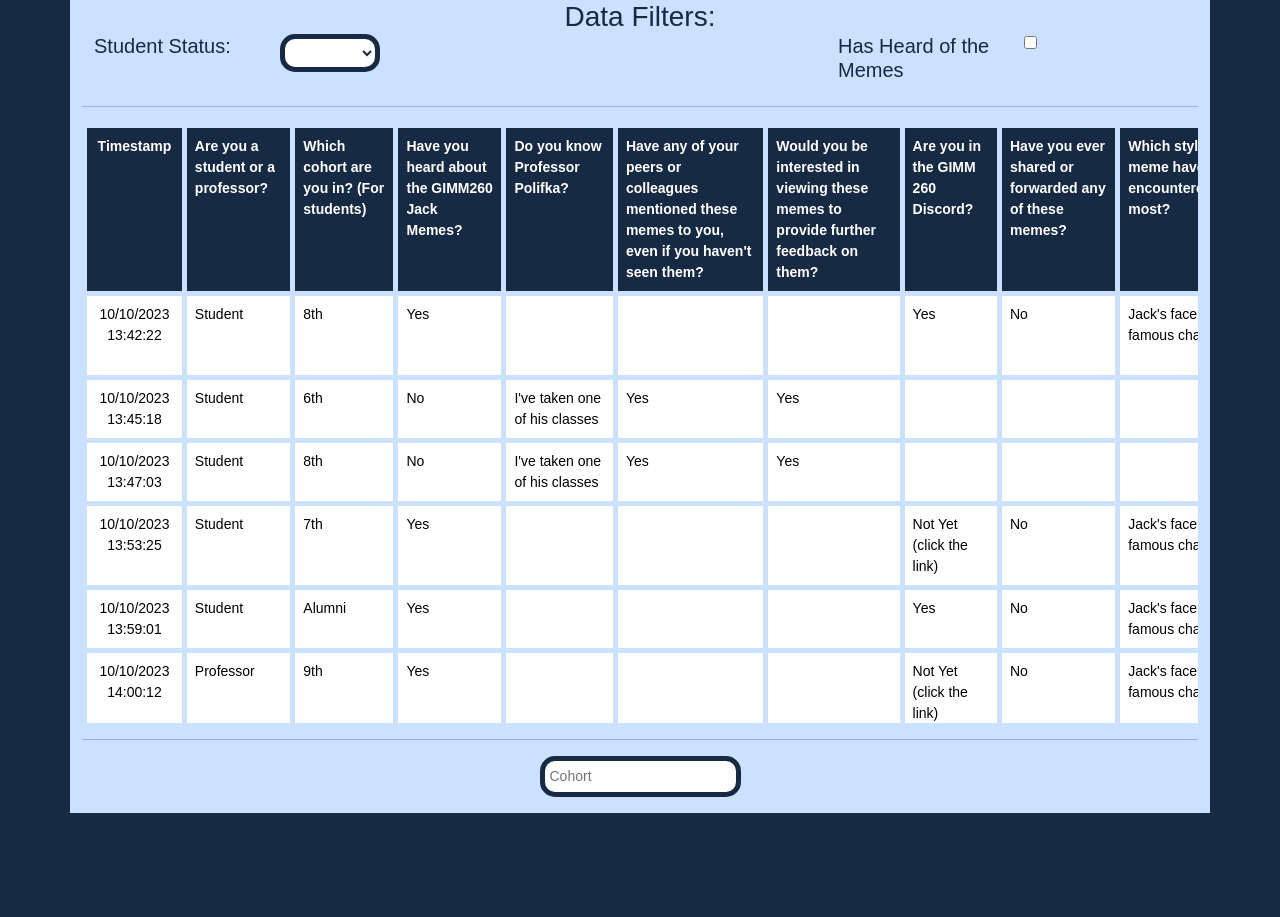
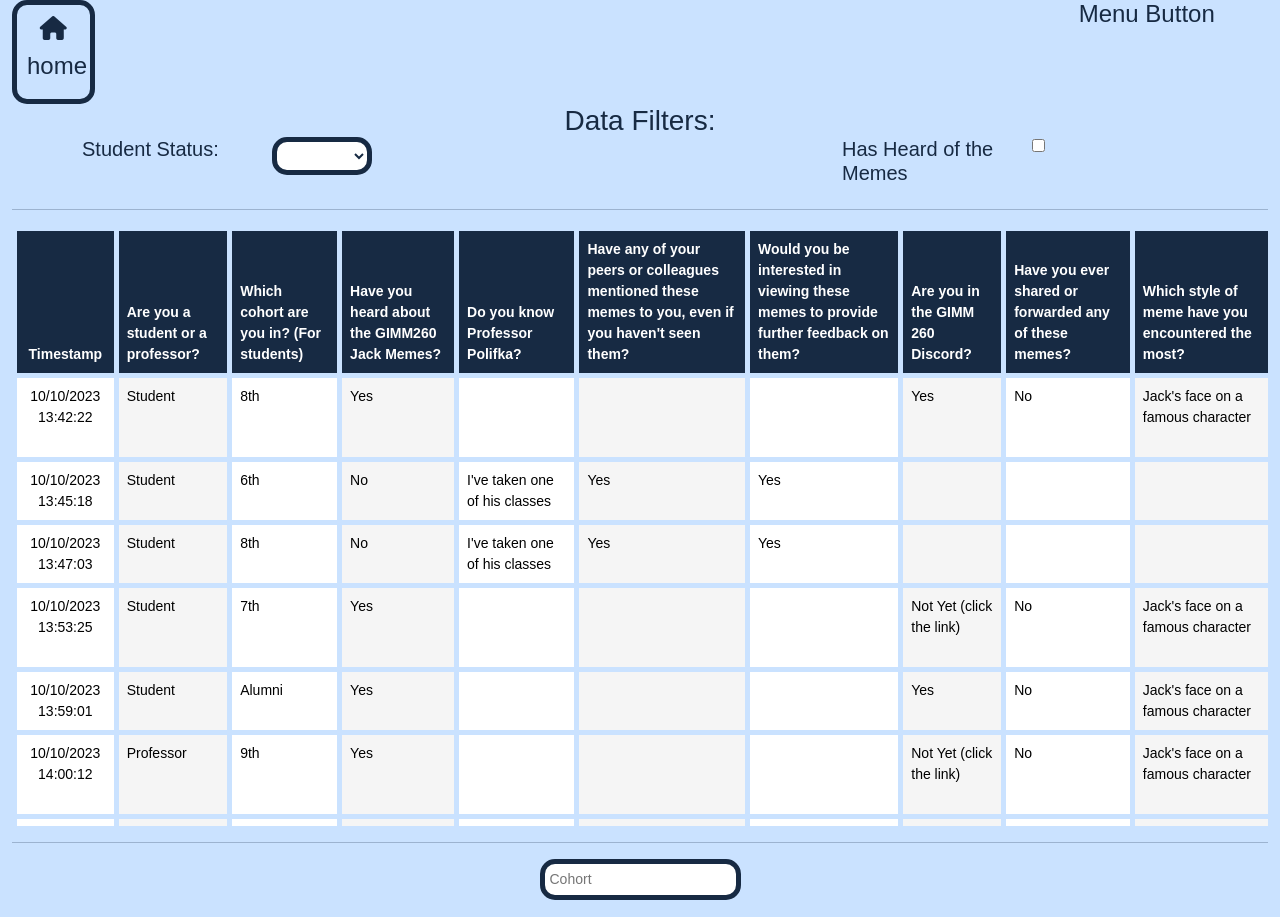
Before and after one commit to AlignTheDeveloper/MemeData, a website: page pa11/MemeDataTable.html in a window 1280 px wide. Before the commit the page ends 813 px from the top, so only its background shows below. Drawn offline with nearby package versions, Linux system fonts and the light colour scheme.

Commit message:
more styling

```diff
--- a/pa11/Assets/Js/React/Component/reactStuff.js
+++ b/pa11/Assets/Js/React/Component/reactStuff.js
@@ -41,13 +41,17 @@
 
       if (this.state.studentOrProfessor !== "") {
         filteredData = filteredData.filter(
-          (row) => row["Are you a student or a professor?"] === this.state.studentOrProfessor
+          (row) =>
+            row["Are you a student or a professor?"] ===
+            this.state.studentOrProfessor
         );
       }
 
       if (this.state.cohortNum !== "") {
         filteredData = filteredData.filter(
-          (row) => row["Which cohort are you in? (For students)"] === this.state.cohortNum
+          (row) =>
+            row["Which cohort are you in? (For students)"] ===
+            this.state.cohortNum
         );
       }
 
@@ -80,7 +84,7 @@
       <React.Fragment>
         <div className="table-responsive">
           <table id="table-style" className="table">
-            <tbody>
+            <thead>
               <tr>
                 <th>Timestamp</th>
                 <th>Are you a student or a professor?</th>
@@ -116,7 +120,8 @@
                   GIMM260 Jack Memes.
                 </th>
               </tr>
-
+            </thead>
+            <tbody>
               {props.dataToDisplay.map((row, i) => {
                 const studentOrProfessor =
                   row["Are you a student or a professor?"];
--- a/pa11/MemeDataTable.html
+++ b/pa11/MemeDataTable.html
@@ -15,9 +15,8 @@
       integrity="sha384-C6RzsynM9kWDrMNeT87bh95OGNyZPhcTNXj1NW7RuBCsyN/o0jlpcV8Qyq46cDfL"
       crossorigin="anonymous"
     ></script>
-    <link rel="stylesheet" href="css/MemeDataTable.css"
 
-    <!-- start of React -->
+      <!-- Start of React -->
     <script
       src="https://unpkg.com/react@18.2.0/umd/react.development.js"
       crossorigin
@@ -34,11 +33,35 @@
       type="text/babel"
     ></script>
 
-    <title>ICA 7</title>
+    <!-- fontAwesome -->
+    <script
+      src="https://kit.fontawesome.com/08cb6ddf08.js"
+      crossorigin="anonymous"
+    ></script>
+
+    <link
+      rel="stylesheet"
+      href="css/MemeDataTable.css"/>
+
+    <title>DataTable</title>
   </head>
 
   <body>
-    <div class="container fluid">
+    <div class="container-fluid">
+      <div class="row">
+        <div class="col-1">
+          <div id="homeButton">
+            <h4><i class="fa-solid fa-house"></i></h4>
+            <h4>home</h4>
+          </div>
+        </div>
+        <div class="col-9"></div>
+        <div class="col-2">
+          <h4>Menu Button</h4>
+        </div>
+      </div>
+    </div>
+    <div class="container-fluid">
       <div class="row">
         <div class="col-12">
           <div id="react-data-table"></div>
--- a/pa11/css/MemeDataTable.css
+++ b/pa11/css/MemeDataTable.css
@@ -11,7 +11,7 @@ input {
 }
 
 .container {
-    margin:0 auto;
+  margin: 0 auto;
 }
 
 body {
@@ -29,7 +29,8 @@ body {
 }
 
 .table th,
-.table td {
+.table td,
+.table thead {
   border: 5px solid #cae2ff;
   border-radius: 5px;
   padding: 8px;
@@ -41,11 +42,11 @@ body {
   color: white;
 }
 
-.table tr:nth-child(even) {
-    background-color: #172a43;
+.table td:nth-child(even) {
+  background-color: whitesmoke;
 }
 
-.table tr:hover {
+.table td:hover {
   background-color: #cae2ff;
 }
 
@@ -60,6 +61,7 @@ body {
   top: 0;
   background-color: #172a43;
   z-index: 1;
+  text-align: center;
 }
 
 /* Styles for first cell in each row */
@@ -75,14 +77,15 @@ body {
   margin: 5px;
   border: 5px solid #172a43;
   border-radius: 15px;
-    color:#172a43;
+  color: #172a43;
   background-color: white;
-    margin:0 auto;
+  margin: 0 auto;
 }
 
 /* Responsive styles for smaller screens */
 @media screen and (max-width: 600px) {
-    .table th, .table td {
+  .table th,
+  .table td {
     display: block;
     width: 100%;
   }
@@ -90,10 +93,25 @@ body {
 
 #filter-header {
   text-align: center;
-    margin:0 auto;
+  margin: 0 auto;
 }
 
 #cohort-number {
   display: flex;
-    margin:0 auto;
+  margin: 0 auto;
 }
+
+#homeButton,
+#homeButton h4,
+#homeButton h4 i{
+  padding: 0px;
+  text-align: center;
+}
+
+#homeButton {
+    padding: 10px;
+    margin-left: auto;
+    margin-right: auto;
+    border: 5px solid #172a43;
+    border-radius: 15px;
+}
```
Lines whose indentation alone changed are shown as unchanged.
